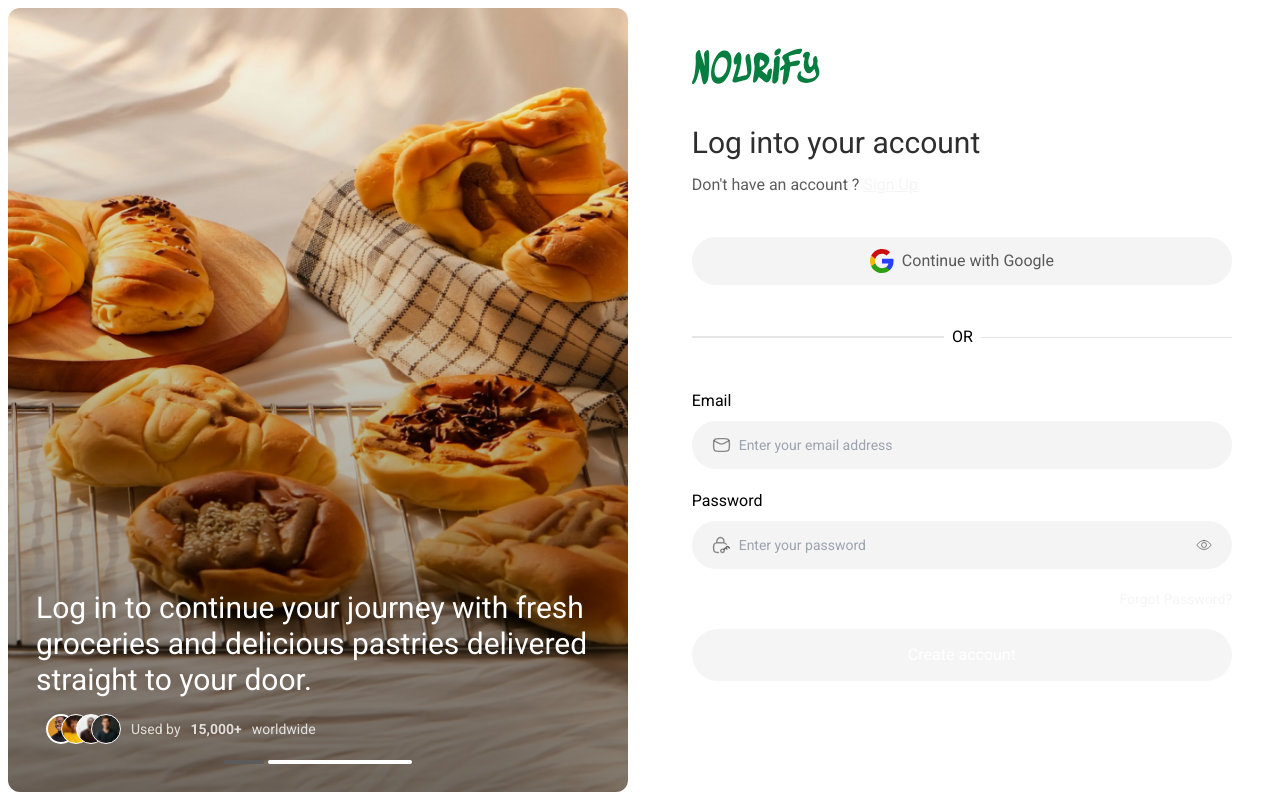
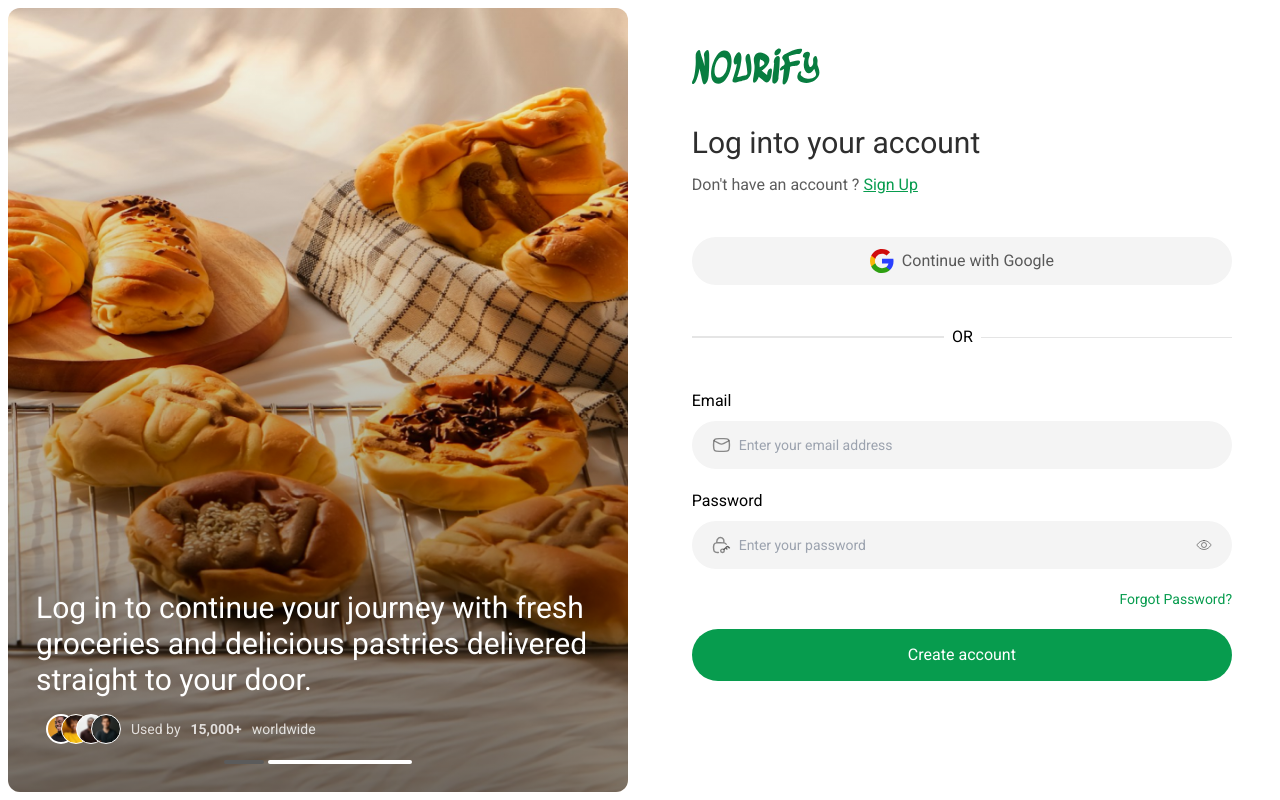
Before and after one commit to Nourify-develop/Nourify, a Next.js app: page /login in a window 1280 px wide. Built offline with nearby package versions, Linux system fonts and the light colour scheme; a web font is replaced by a local one.

Commit message:
feat: update Tailwind config, style tags in navbar/footer, and add logo routing on signup/login

```diff
--- a/src/app/login/page.tsx
+++ b/src/app/login/page.tsx
@@ -40,12 +40,14 @@ const Login = () => {
       </section>
 
       <section className="p-5 lg:p-10 pb-32 flex flex-col h-full gap-5 md:gap-10 w-full md:w-1/2">
+        <Link href={`/`}>
           <Image
             src={`/NOURIFY.svg`}
             alt="Nourify logo"
             width={128}
             height={40}
           />
+        </Link>
         <div className="flex flex-col w-full gap-3">
           <Typography.h2 className="!text-3xl !text-primary/90">
             Log into your account
--- a/src/app/signup/page.tsx
+++ b/src/app/signup/page.tsx
@@ -12,7 +12,7 @@ const SignUp = () => {
     setPasswordVisible(!passwordVisible);
   };
   return (
-    <Wrapper className="flex w-full !h-screen lg:h-full  !p-2 gap-6 bg-white">
+    <Wrapper className="flex w-full !h-screen lg:h-full !p-2 gap-6 bg-white">
       <section
         className="hidden
         h-auto lg:h-auto sm:flex flex-col gap-4 rounded-xl justify-end w-1/2 bg-cover bg-center p-7 relative"
@@ -31,12 +31,14 @@ const SignUp = () => {
         </Typography.s>
       </section>
       <section className="p-5 lg:p-10 pb-32 flex flex-col h-full gap-5 md:gap-10 w-full sm:w-1/2">
+        <Link href={`/`}>
           <Image
             src={`/NOURIFY.svg`}
             alt="Nourify logo"
             width={128}
             height={40}
           />
+        </Link>
         <div className="flex flex-col w-full gap-3">
           <Typography.h2 className="!text-3xl !text-primary/90">
             Create an account
--- a/src/components/Footer.tsx
+++ b/src/components/Footer.tsx
@@ -28,7 +28,7 @@ function Footer() {
   ];
 
   return (
-    <footer className="bg-[#013115]">
+    <footer className="bg-green-dark">
       <div className="container relative mx-auto">
         {/* TODO: div left */}
         <div className="flex flex-col relative gap-8 md:flex-row text-center md:text-left md:justify-between pt-12 pb-12 pr-[2.5rem] before:absolute before:left-0 before:bottom-0 before:w-full before:h-[1px] before:bg-gradient-to-r from-[#013115] via-white to-[#013115]">
--- a/src/components/Navbar.tsx
+++ b/src/components/Navbar.tsx
@@ -59,7 +59,7 @@ function Navbar() {
             />
           </div>
           <div className="flex items-center gap-5 bg-gray-200 px-1 py-1 rounded-full">
-            <div className="bg-[#5B5B5B] rounded-full p-1 lg:p-2 relative">
+            <div className="bg-gray-3 rounded-full p-1 lg:p-2 relative">
               <IoCartOutline className="text-white" size={" 25px"} />
               <p className=" absolute top-0 md:top-1 right-0 md:right-1 lg:right-2  bg-[#FF0000] border border-white h-[15px] w-[15px] rounded-full text-[10px] text-white flex items-center justify-center">
                 2
@@ -71,7 +71,6 @@ function Navbar() {
               className="bg-secondary rounded-full md:p-1 lg:p-2"
             >
               <RxAvatar className="text-white" size={"25px"} />
-
             </div>
           </div>
 
@@ -93,7 +92,6 @@ function Navbar() {
             )}
             S
           </AnimatePresence>
-
 
           {/* TODO: HAMBURGER ICON and add the "OPEN"  class dynamically.*/}
           {/* FIXME: WORKS */}
@@ -134,7 +132,6 @@ function Navbar() {
                 </motion.div>
               )}{" "}
             </AnimatePresence>
-
           </div>
         </div>
       </header>
--- a/tailwind.config.ts
+++ b/tailwind.config.ts
@@ -24,9 +24,9 @@ const config: Config = {
           DEFAULT: "hsl(var(--primary))",
           foreground: "hsl(var(--primary-foreground))",
         },
-        "primary-2": "#1E1E1EB2",
+        "primary-2": "#1E1E1E",
         secondary: {
-          DEFAULT: "hsl(var(--secondary))",
+          DEFAULT: "#079C4E",
           foreground: "hsl(var(--secondary-foreground))",
         },
         yellow: "#FFA500",
```
Lines whose indentation alone changed are shown as unchanged.
